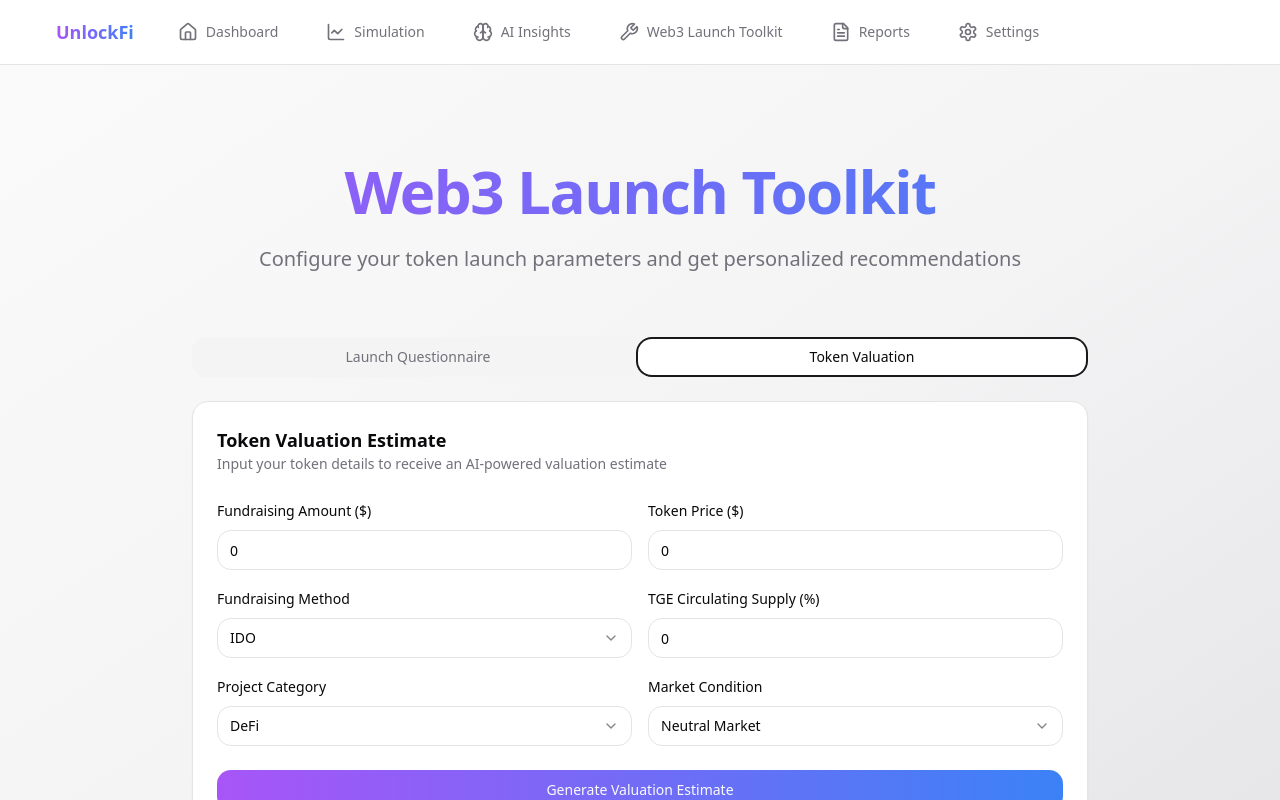
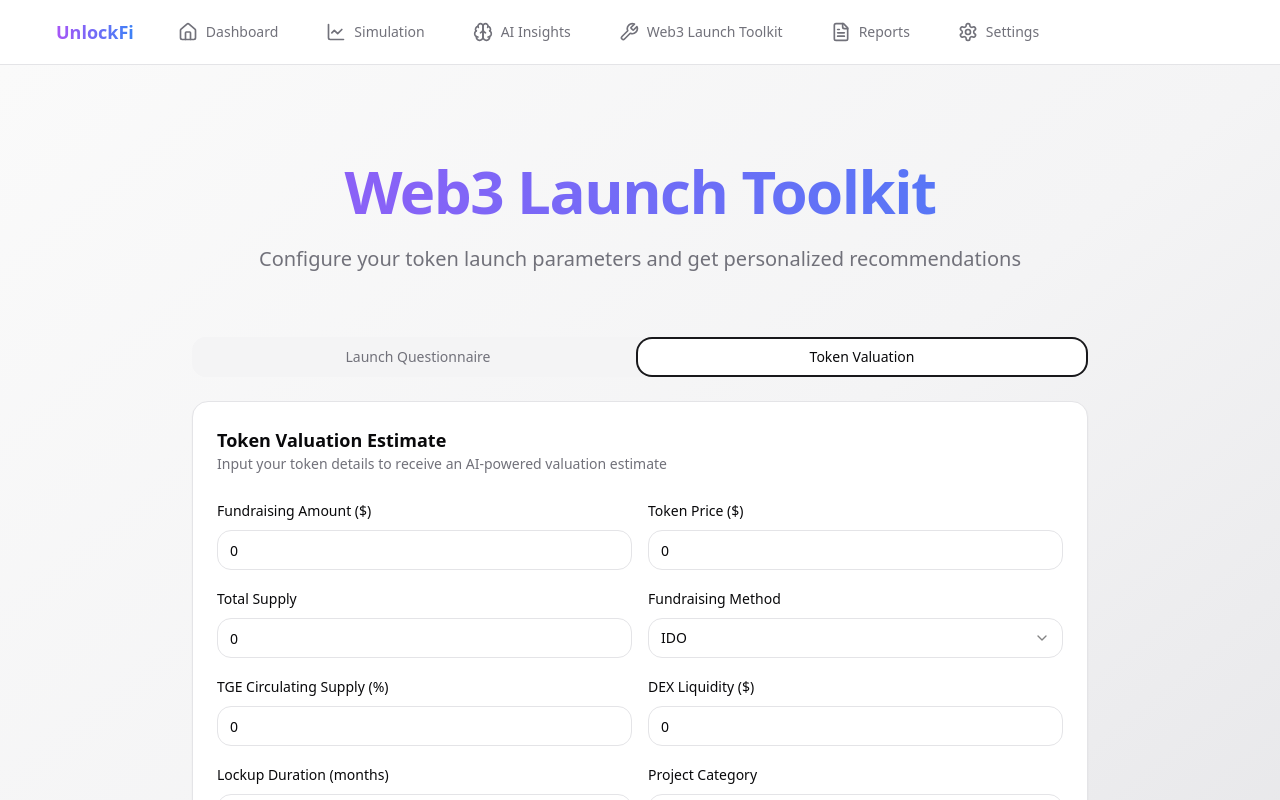
Before and after one commit to dejvid998/Tokenomix-simulator, a React (Vite) app: page /toolkit in a window 1280 px wide. Both pictures are taken after a click on the tab "Token Valuation". Shown: the top 800 px of the page. Built offline with nearby package versions, Linux system fonts and the light colour scheme.

Commit message:
Investigate missing valuation estimate
Investigate why valuation estimate is not generated when form parameters are provided.

```diff
--- a/src/components/forms/tokenomics/valuation/ProjectDetailsFields.tsx
+++ b/src/components/forms/tokenomics/valuation/ProjectDetailsFields.tsx
@@ -35,6 +35,17 @@ export const ProjectDetailsFields = ({ formData, onFieldChange }: ProjectDetails
       </div>
 
       <div className="space-y-2">
+        <Label htmlFor="totalSupply">Total Supply</Label>
+        <Input
+          id="totalSupply"
+          type="number"
+          value={formData.totalSupply}
+          onChange={(e) => onFieldChange('totalSupply', Number(e.target.value))}
+          required
+        />
+      </div>
+
+      <div className="space-y-2">
         <Label>Fundraising Method</Label>
         <Select
           value={formData.fundraisingMethod}
@@ -63,6 +74,28 @@ export const ProjectDetailsFields = ({ formData, onFieldChange }: ProjectDetails
           required
         />
       </div>
+
+      <div className="space-y-2">
+        <Label htmlFor="dexLiquidity">DEX Liquidity ($)</Label>
+        <Input
+          id="dexLiquidity"
+          type="number"
+          value={formData.dexLiquidity}
+          onChange={(e) => onFieldChange('dexLiquidity', Number(e.target.value))}
+          required
+        />
+      </div>
+
+      <div className="space-y-2">
+        <Label htmlFor="lockupDuration">Lockup Duration (months)</Label>
+        <Input
+          id="lockupDuration"
+          type="number"
+          value={formData.lockupDuration}
+          onChange={(e) => onFieldChange('lockupDuration', Number(e.target.value))}
+          required
+        />
+      </div>
     </>
   );
 };
```
